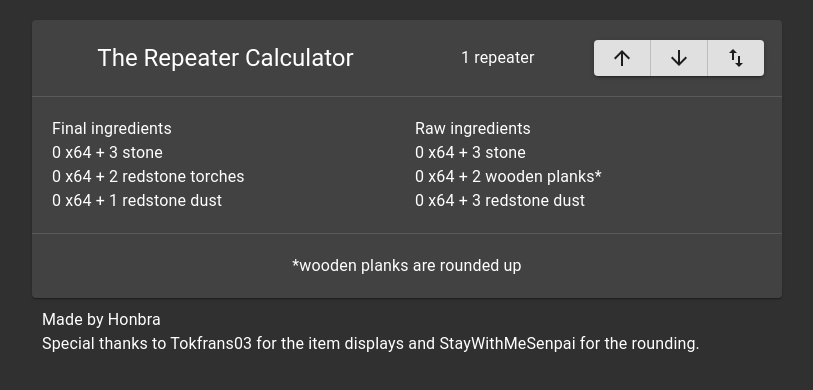
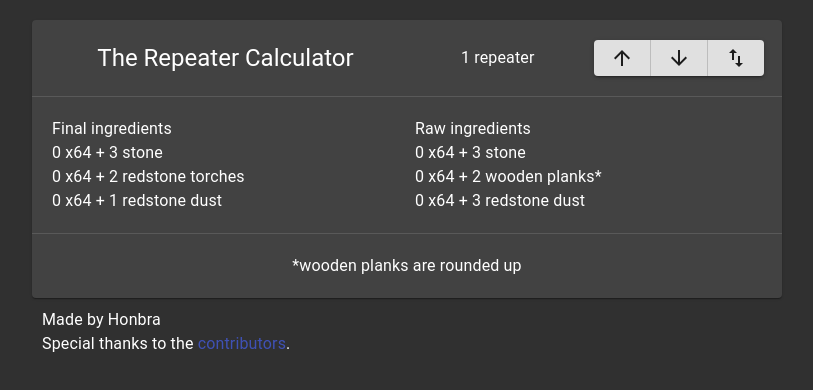
Before and after one commit to HonbraDev/repeater-counter, a React (Create React App) app: page / in a window 1280 px wide. Shown: the top 390 px of the page, without its empty margins (233-1046 px from the left). Built offline with nearby package versions, Linux system fonts and the light colour scheme.

Commit message:
Contributors text change because too many people want to contribute

```diff
--- a/src/App.tsx
+++ b/src/App.tsx
@@ -10,6 +10,7 @@ import {
   ThemeProvider,
   Container,
   CssBaseline,
+  Link,
 } from "@material-ui/core";
 import {
   makeStyles,
@@ -122,8 +123,11 @@ function App() {
             </Typography>
           </Card>
           <Typography variant="body1" className={classes.madeBy}>
-            Made by Honbra <br /> Special thanks to Tokfrans03 for the item
-            displays and StayWithMeSenpai for the rounding.
+            Made by Honbra <br /> Special thanks to the{" "}
+            <Link href="https://github.com/HonbraDev/repeater-counter/graphs/contributors/">
+              contributors
+            </Link>
+            .
           </Typography>
         </div>
       </Container>
@@ -140,7 +144,7 @@ function App() {
   }
 
   function textBoxInput() {
-    // ok boomer w0w4n
+    // ok boomer V0W4N
     var count = prompt("Repeaters", repeaterCount.toString());
 
     if (
```
Also changed, not shown: 1 other file (tests, documents, lock files or other folders).
